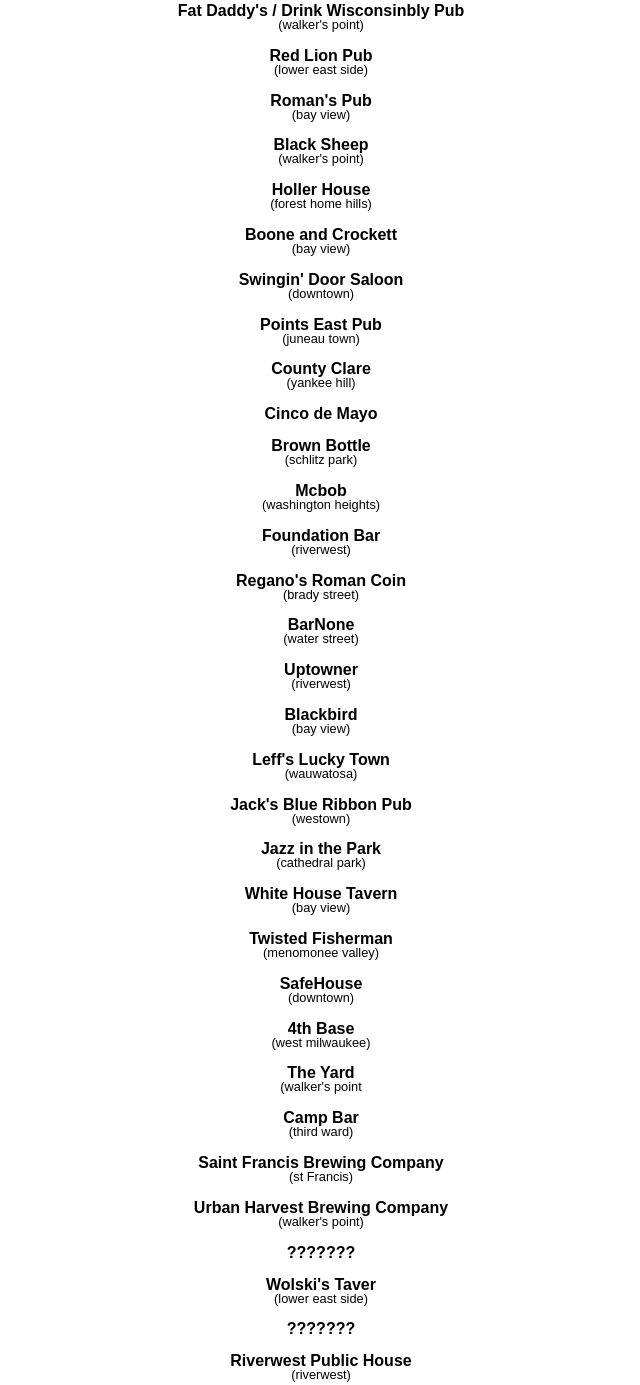
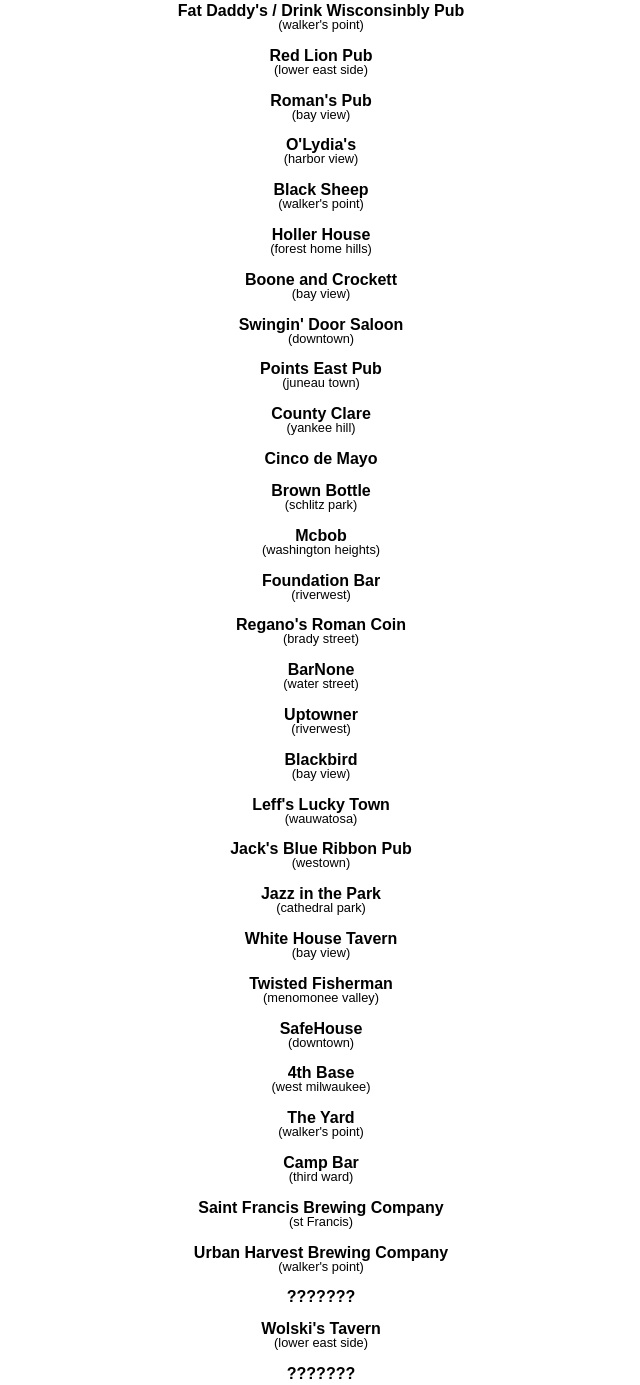
Before and after one commit to kstangel/jeremyandkyle.com, a plain HTML site: page index.htm in a window 1280 px wide. Shown: the part 197-1582 px from the top of the page, without its empty margins (319-959 px from the left). Drawn offline with Linux system fonts and the light colour scheme.

Commit message:
Spelling mistakes

```diff
--- a/index.htm
+++ b/index.htm
@@ -45,6 +45,10 @@
       <li>
          <p class='bar'>Roman's Pub</p>
          <p class='nh'>(bay view)</p>
+      </li>
+      <li>
+         <p class='bar'>O'Lydia's</p>
+         <p class='nh'>(harbor view)</p>
       </li>
       <li>
          <p class='bar'>Black Sheep</p>
@@ -131,7 +135,7 @@
       </li>
       <li>
          <p class='bar'>The Yard</p>
-         <p class='nh'>(walker's point</p>
+         <p class='nh'>(walker's point)</p>
       </li>
       <li>
          <p class='bar'>Camp Bar</p>
@@ -149,7 +153,7 @@
          <p class='bar'>???????</p>
       </li>
       <li>
-         <p class='bar'>Wolski's Taver</p>
+         <p class='bar'>Wolski's Tavern</p>
          <p class='nh'>(lower east side)</p>
       </li>
       <li>
@@ -232,7 +236,7 @@
       </li>
       <li>
          <p class='bar'>Desperados</p>
-         <p class='nh'>(walker's point)</p>
+         <p class='nh'>(harbor view)</p>
       </li>
       <li>
          <p class='bar'>Walker's Pint</p>
```
